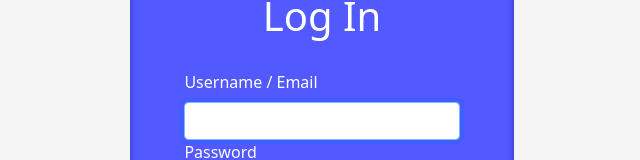
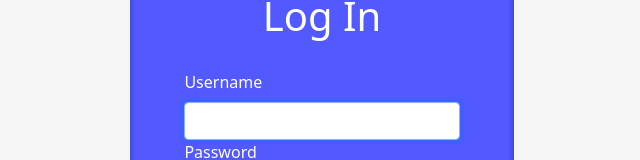
Before and after one commit to MuchQuak/Shport, a React (Create React App) app in the folder frontend/: page /Login in a window 1280 px wide. Shown: the part 274-434 px from the top of the page, without its empty margins (318-958 px from the left). Built offline with nearby package versions, Linux system fonts and the light colour scheme.

Commit message:
login update
log in clairifications, username + username validation

```diff
--- a/frontend/src/Login.js
+++ b/frontend/src/Login.js
@@ -7,7 +7,7 @@ import './Login.css';
 
 
 export default function Login(props) {
-  const [email, setEmail] = useState("");
+  const [username, setUsername] = useState("");
   const [password, setPassword] = useState("");
   const navigate = useNavigate();
 
@@ -23,15 +23,15 @@ export default function Login(props) {
   };
 
   function validateForm() {
-    return validateEmail() && validatePassword();
+    return validateUsername() && validatePassword();
   }
 
   function validatePassword(){
     return password.length > 0;
   }
 
-  function validateEmail(){
-    return email.length > 0;
+  function validateUsername(){
+    return username.length > 0;
   }
 
   function handleSubmit(event) {
@@ -41,13 +41,13 @@ export default function Login(props) {
       navigate('../', {replace:true, state:testUser1}); // This passes the dummyUser info and navigates back to the landing page
     }
     else{
-      alert("Not valid email or password\nHINT: Look at the dummy user in Login.js");
+      alert("Not valid username or password\nHINT: Look at the dummy user in Login.js");
     }
   }
 
   // Simple test for the user input and the dummy user
   function testDummyUser(){
-    return (testUser1["email"] === email  && testUser1["password"] === password );
+    return (testUser1["username"] === username  && testUser1["password"] === password );
   }
 
   return (
@@ -56,9 +56,9 @@ export default function Login(props) {
           <div className="login">
               <h1 className="websiteName">Log In</h1>
               <Form onSubmit={handleSubmit}>
-                  <Form.Group className="emailForm" size="lg" controlId="email">
-                      <Form.Label>Username / Email</Form.Label>
-                      <Form.Control autoFocus type="email" value={email} onChange={(e) => setEmail(e.target.value)}/>
+                  <Form.Group className="usernameForm" size="lg" controlId="username">
+                      <Form.Label>Username</Form.Label>
+                      <Form.Control autoFocus type="username" value={username} onChange={(e) => setUsername(e.target.value)}/>
                   </Form.Group>
                   <Form.Group className="passwordForm" size="lg" controlId="password">
                       <Form.Label>Password</Form.Label>
```
